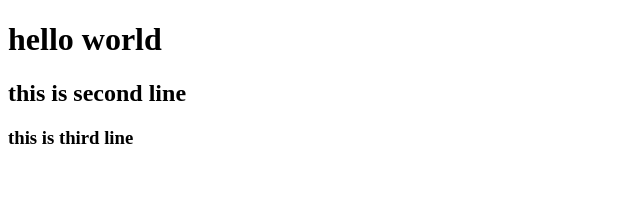
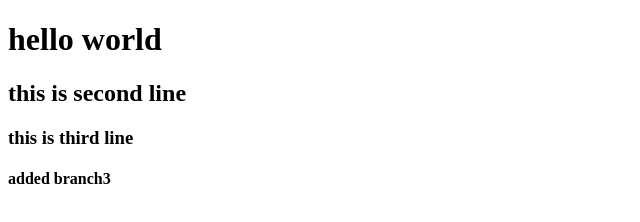
Before and after one commit to forex-azm/justcheck, a plain HTML site: page index.html in a window 1280 px wide. Shown: the whole page, without its empty margins (0-640 px from the left). Drawn offline with Linux system fonts and the light colour scheme.

Commit message:
added branch3

```diff
--- a/index.html
+++ b/index.html
@@ -9,5 +9,6 @@
     <h1>hello world</h1>
     <h2>this is second line</h2>
     <h3>this is third line</h3>
+    <h4>added branch3</h4>
 </body>
 </html>
```
